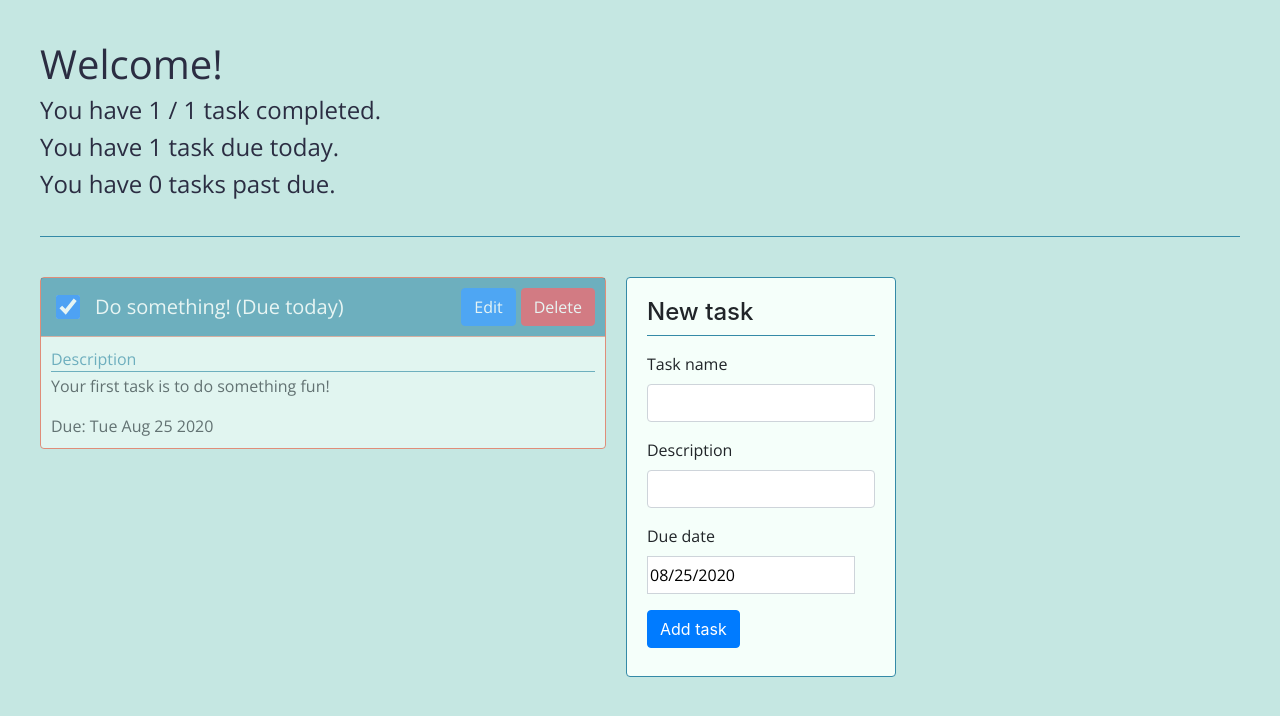
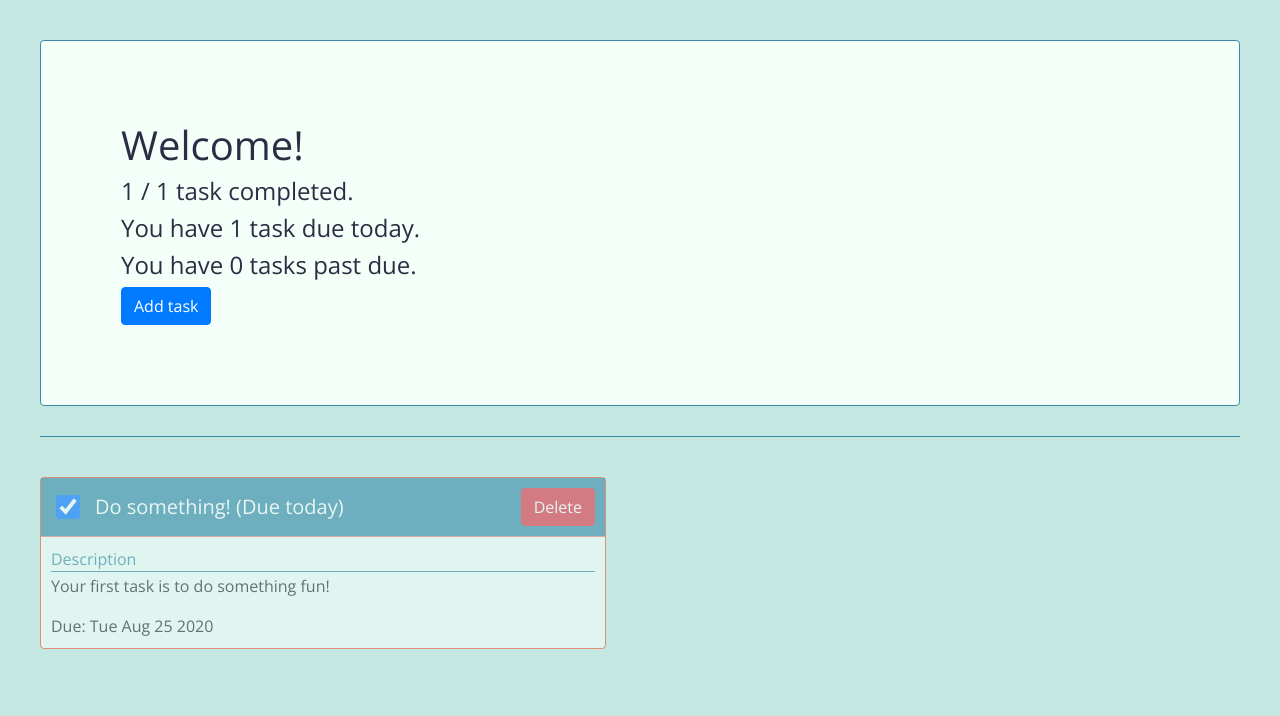
Before and after one commit to matthaaa/my_todo_list, a React (Create React App) app: page / in a window 1280 px wide. Shown: the top 716 px of the page. Built offline with nearby package versions, Linux system fonts and the light colour scheme.

Commit message:
Tweak add flow

```diff
--- a/src/App.jsx
+++ b/src/App.jsx
@@ -5,14 +5,19 @@ import AddTaskForm from './components/add_task_form.jsx';
 import { nanoid } from "nanoid";
 import { Colors } from './colors.js';
 import { dueToday, pastDue } from './task_helpers.js';
+import Modal from 'react-bootstrap/Modal';
+import Button from 'react-bootstrap/Button';
 
 import 'bootstrap/dist/css/bootstrap.min.css';
 
 const App = props => {
   const storedTaskData = localStorage.getItem('tasks');
   const taskData = storedTaskData ? JSON.parse(storedTaskData) : props.taskData;
+
   const [tasks, setTasks] = useState(taskData);
-  const tasksFormattedNoun = tasks => tasks.length !== 1 ? 'tasks' : 'task';
+  const [showAddModal, setShowAddModal] = useState(false);
+
+  const tasksFormattedNoun = numberOfTasks => numberOfTasks !== 1 ? 'tasks' : 'task';
 
   const updateTasks = tasks => {
     setTasks(tasks)
@@ -37,6 +42,7 @@ const App = props => {
       isCompleted: false,
     };
     updateTasks([...tasks, newTask]);
+    setShowAddModal(false);
   };
 
   const deleteTask = id => {
@@ -72,15 +78,36 @@ const App = props => {
   const overdueTasks = tasks.filter(task => pastDue(task));
   const dueTodayTasks = tasks.filter(task => dueToday(task));
 
+  const taskStatus = (label, content) => {
+    return (
+      <div style={styles.taskTracker}>
+        <div style={styles.taskTrackerHeader}>
+          <h5>
+            {label}
+          </h5>
+        </div>
+        <div>
+          {content}
+        </div>
+      </div>
+    );
+  }
+
   return (
     <div className="todoapp stack-large" style={styles.appContainer}>
+      <AddModal
+        show={showAddModal}
+        onHide={() => setShowAddModal(false)}
+        onSave={createTask}
+      />
+      <div style={styles.welcomeContainer}>
         <div style={styles.welcomeContent}>
           <h1>Welcome!</h1>
           <h4 id="list-heading">
-          You have {completedTasks.length} / {tasks.length} {tasksFormattedNoun(tasks)} completed.
+            {completedTasks.length} / {tasks.length} {tasksFormattedNoun(tasks.length)} completed.
           </h4>
           <h4 id="list-heading">
-          You have {dueTodayTasks.length} {tasksFormattedNoun(dueTodayTasks)} due today.
+            You have {dueTodayTasks.length} {tasksFormattedNoun(dueTodayTasks.length)} due today.
           </h4>
           <h4 id="list-heading">
             {
@@ -89,8 +116,13 @@ const App = props => {
             * once this is fixed, revert this to just use overdueTasks
             */
             }
-          You have {overdueTasks.length - dueTodayTasks.length} {tasksFormattedNoun(overdueTasks - dueTodayTasks)} past due.
+            You have {overdueTasks.length - dueTodayTasks.length} {tasksFormattedNoun(overdueTasks.length - dueTodayTasks.length)} past due.
           </h4>
+          <Button
+            onClick={() => setShowAddModal(true)}>
+            Add task
+          </Button>
+        </div>
       </div>
       <div style={styles.appContent}>
         <TodoList
@@ -99,9 +131,24 @@ const App = props => {
           editTask={editTask}
           deleteTask={deleteTask}
         />
-        <AddTaskForm onSubmit={createTask} />
       </div>
     </div>
+  );
+}
+
+const AddModal = (props) => {
+  const { show, onHide, onSave } = props;
+  return (
+    <>
+      <Modal show={show} onHide={onHide} style={styles.modalContainer}>
+        <Modal.Header closeButton style={styles.modalHeader}>
+          <Modal.Title>New task</Modal.Title>
+        </Modal.Header>
+        <Modal.Body style={styles.modalBody}>
+          <AddTaskForm onSubmit={onSave} />
+        </Modal.Body>
+      </Modal>
+    </>
   );
 }
 
@@ -112,7 +159,22 @@ const styles = {
     backgroundColor: Colors.powderBlue,
   },
 
-  welcomeContent: {
+  modalContainer: {
+    borderRadius: '.25rem',
+  },
+
+  modalHeader: {
+    color: 'white',
+    fontFamily: 'Open Sans',
+    backgroundColor: Colors.blueMunsell,
+  },
+
+  modalBody: {
+    backgroundColor: Colors.mintCream,
+    borderRadius: '0rem 0rem .25rem .25rem',
+  },
+
+  welcomeContainer: {
     color: Colors.spaceCadet,
     borderBottom: '1px solid',
     borderColor: Colors.blueMunsell,
@@ -120,7 +182,25 @@ const styles = {
     paddingBottom: '30px',
     fontFamily: 'Open Sans',
     fontStyle: 'bold',
+  },
 
+  welcomeContent: {
+    padding: '5rem',
+    border: '1px solid',
+    borderColor: Colors.blueMunsell,
+    backgroundColor: Colors.mintCream,
+    borderRadius: '.25rem',
+  },
+
+  taskTracker: {
+
+  },
+
+  taskTrackerHeader: {
+    color: Colors.blueMunsell,
+    borderBottom: '1px solid',
+    borderColor: Colors.blueMunsell,
+    marginBottom: '2px',
   },
 
   appContent: {
--- a/src/components/add_task_form.jsx
+++ b/src/components/add_task_form.jsx
@@ -28,9 +28,6 @@ const AddTaskForm = (props) => {
 
   return (
     <Form style={styles.formContainer} onSubmit={handleSubmit}>
-      <div style={styles.formHeader}>
-        <h4>New task</h4>
-      </div>
       <TaskForm formTask={updatedTask} onUpdateTask={handleUpdateTaskInput} />
       <Button variant="primary" type="submit" className="btn btn__primary btn__lg">
         {'Add task'}
@@ -45,19 +42,7 @@ AddTaskForm.propTypes = {
 
 const styles = {
   formContainer: {
-    marginLeft: `20px`,
-    padding: '20px',
-    border: '1px solid',
     borderRadius: '.25rem',
-    height: '25rem',
-    borderColor: Colors.blueMunsell,
-    backgroundColor: Colors.mintCream,
-  },
-
-  formHeader: {
-    borderBottom: '1px solid',
-    borderColor: Colors.blueMunsell,
-    marginBottom: '1rem',
   },
 };
 
--- a/src/components/edit_task_form.jsx
+++ b/src/components/edit_task_form.jsx
@@ -47,18 +47,6 @@ const styles = {
     backgroundColor: Colors.mintCream,
   },
 
-  formGroup: {
-    display: 'flex',
-    flexDirection: 'column',
-    fontFamily: 'Open Sans',
-    fontStyle: 'bold',
-  },
-
-  datePicker: {
-    border: '1px solid #ced4da',
-    borderRadius: '.25rem',
-  },
-
   closeButton: {
     marginRight: '.5rem',
   },
--- a/src/components/todo_list.jsx
+++ b/src/components/todo_list.jsx
@@ -28,6 +28,7 @@ const TodoList = (props) => {
     <ListGroup
       className="todo-list stack-large stack-exception"
       aria-labelledby="list-heading"
+      style={styles.listContainer}
     >
       {Object.keys(taskData).length ? taskList : emptyState() }
     </ListGroup>
@@ -35,6 +36,10 @@ const TodoList = (props) => {
 }
 
 const styles = {
+  listContainer: {
+    display: 'flex',
+  },
+
   emptyStateContainer: {
     border: '1px solid',
     padding: '5rem 10rem',
--- a/src/components/todo_list_item.jsx
+++ b/src/components/todo_list_item.jsx
@@ -71,10 +71,10 @@ const TodoListItem = (props) => {
               {taskName} {dueLabel()}
             </h5>
             <div style={styles.actionButtons}>
-              <Button
+              {!task.isCompleted && <Button
                 onClick={() => setShowEditModal(true)}>
                 Edit
-              </Button>
+              </Button>}
               <Button
                 variant="danger"
                 onClick={() => deleteTask(taskId)}
@@ -105,14 +105,13 @@ const TodoListItem = (props) => {
 
 const EditModal = (props) => {
   const { show, onHide, onSave, task } = props;
-  const { modalHeader } = styles.modal;
   return (
     <>
-      <Modal show={show} onHide={onHide}>
-        <Modal.Header closeButton style={modalHeader}>
+      <Modal show={show} onHide={onHide} style={styles.modalContainer}>
+        <Modal.Header closeButton style={styles.modalHeader}>
           <Modal.Title>Edit task</Modal.Title>
         </Modal.Header>
-        <Modal.Body>
+        <Modal.Body style={styles.modalBody}>
           <EditTaskForm task={task} onHide={onHide} onSubmit={onSave} />
         </Modal.Body>
       </Modal>
@@ -122,15 +121,23 @@ const EditModal = (props) => {
 
 // TODO: Refactpr styles; add commonly used styles to generic Styles.js file.
 const styles = {
-  modal: {
-    modalHeader: {
-      color: 'white',
-      fontFamily: 'Open Sans',
-      backgroundColor: Colors.blueMunsell,
-    },
+  modalContainer: {
+    borderRadius: '.25rem',
+  },
+
+  modalHeader: {
+    color: 'white',
+    fontFamily: 'Open Sans',
+    backgroundColor: Colors.blueMunsell,
+  },
+
+  modalBody: {
+    backgroundColor: Colors.mintCream,
+    borderRadius: '0rem 0rem .25rem .25rem',
   },
 
   listItemContainer: {
+    display: 'flex',
     border: '1px solid',
     borderColor: Colors.blueMunsell,
     borderRadius: '.25rem',
```
Lines whose indentation alone changed are shown as unchanged.
